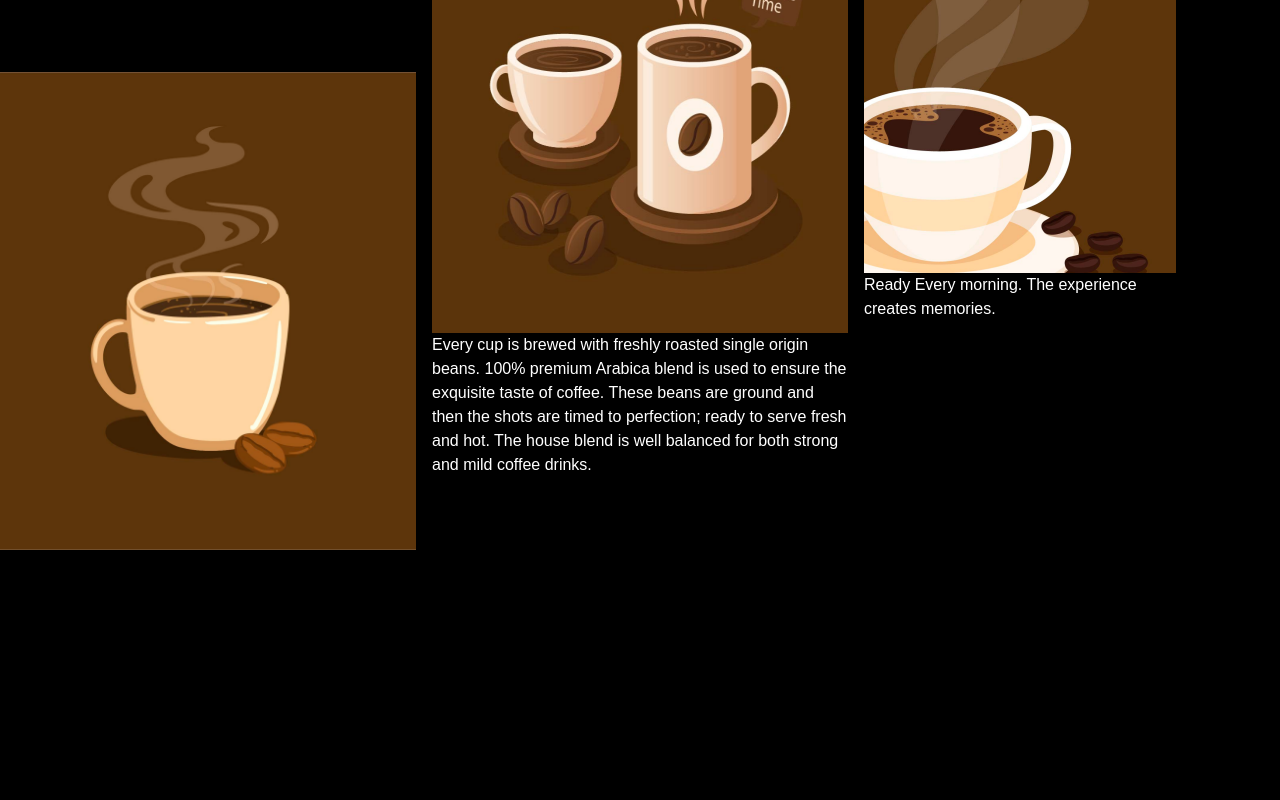
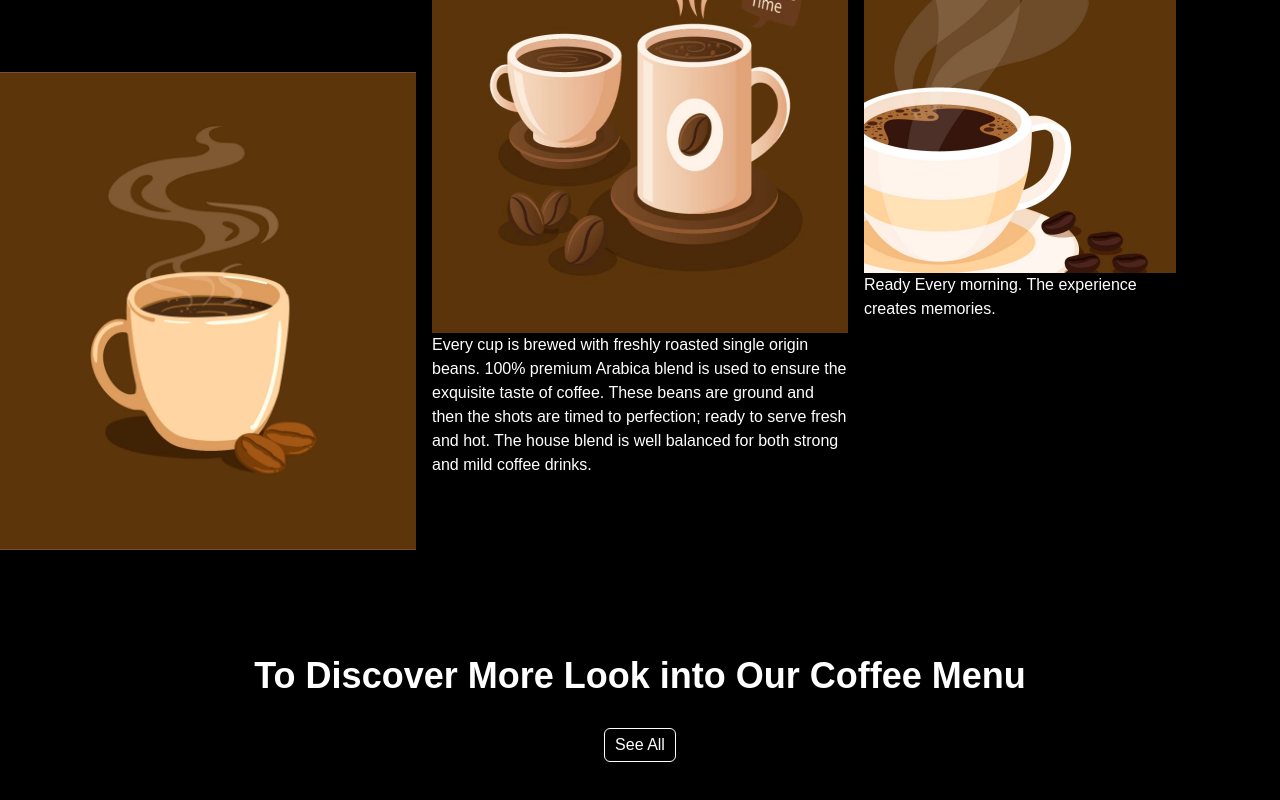
Before and after one commit to MdTanvirHassan/Coffee-cafe-nextjs, a Next.js app: page / in a window 1280 px wide. Shown: the part 1612-2412 px from the top of the page. Before the commit the page ends 2206 px from the top, so only its background shows below. Built offline with nearby package versions, Linux system fonts and the light colour scheme.

Commit message:
For deploy.

```diff
--- /dev/null
+++ b/components/Discover.jsx
@@ -0,0 +1,20 @@
+import React from 'react'
+import Image from "next/image";
+import cup from "../public/assets/cup1.png";
+
+const Discover = () => {
+  return (
+    <div className="container py-24 m-auto lg:max-w-[1320px] lg:max-h-[639px] text-white ">
+        <h2 className="text-center pt-24 mb-8">
+            To Discover More Look into Our Coffee Menu
+        </h2>
+        <div className="justify-center text-center">
+        <button className='px-2.5 py-1 border border-white rounded-md hover:bg-white hover:text-black'>See All</button>
+        </div>
+
+
+        </div>
+  )
+}
+
+export default Discover
--- a/components/Unique.jsx
+++ b/components/Unique.jsx
@@ -1,6 +1,6 @@
 import React from "react";
 import Image from "next/image";
-import frame from "../public/assets/frame.png";
+import frame from "../public/assets/Frame.png";
 
 const Unique = () => {
   return (
--- a/pages/index.js
+++ b/pages/index.js
@@ -1,3 +1,4 @@
+import Discover from '@/components/Discover'
 import Hero from '@/components/Hero'
 import Special from '@/components/Special'
 import Unique from '@/components/Unique'
@@ -17,6 +18,7 @@ export default function Home() {
         <Hero/>
         <Unique/>
         <Special/>
+        <Discover/>
       </main>
 
     </>
```
